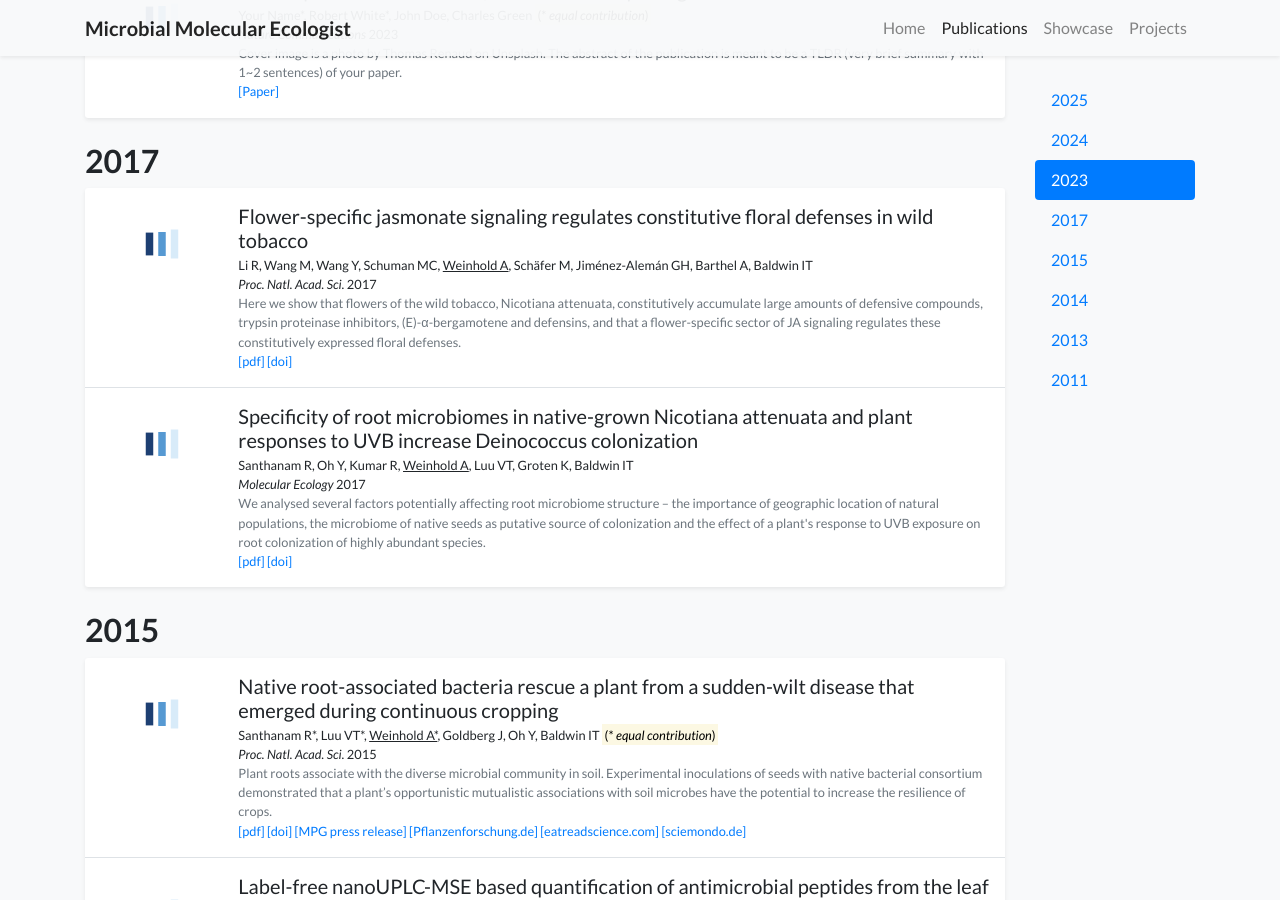
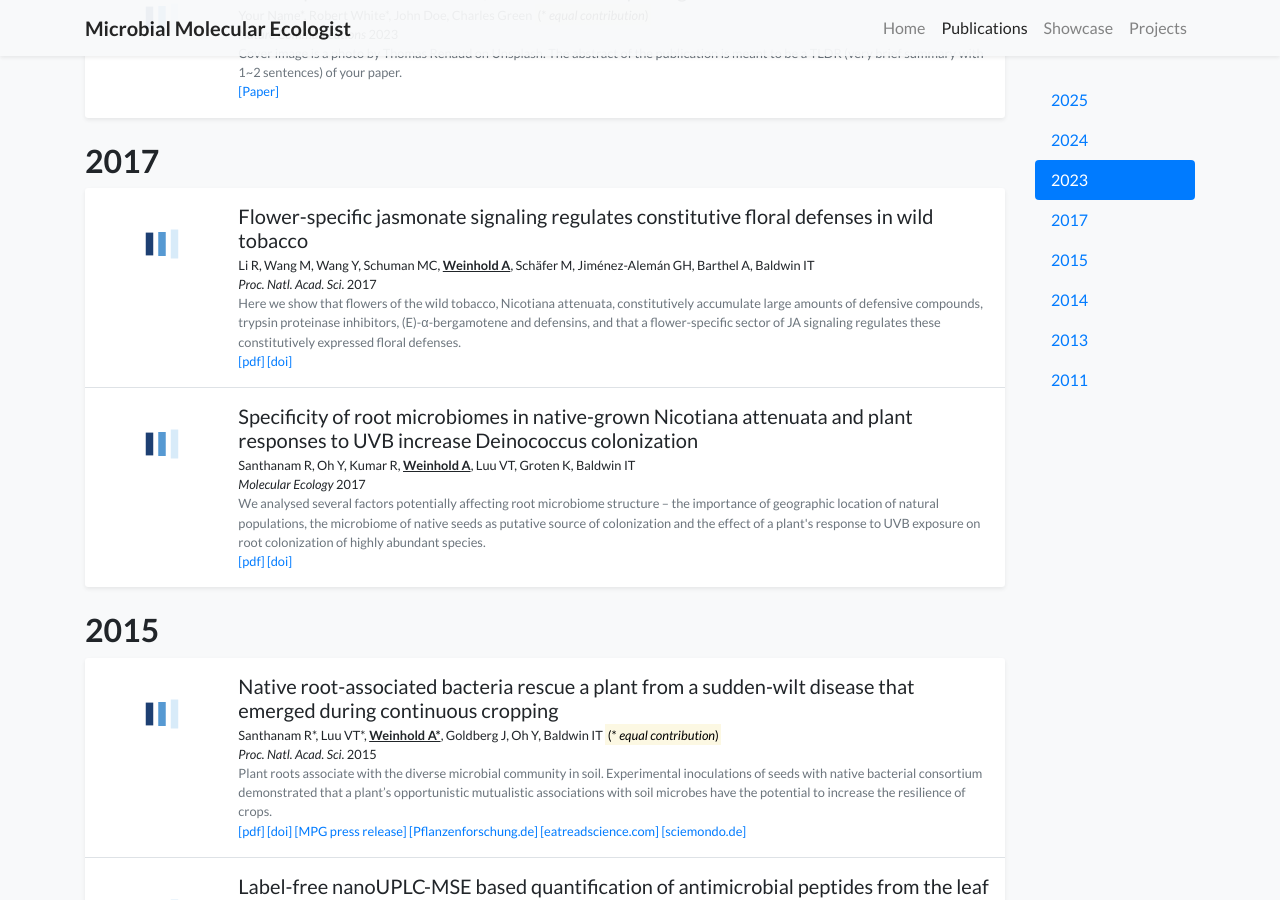
Before and after one commit to micromole/micromole.github.io, a Jekyll site: the page built from publications.html, in a window 1280 px wide and 900 px high, scrolled down 1268 px. Built offline with Jekyll 4.4.1, drawn with Linux system fonts in a browser that asks for light colours; nearby versions of some CDN libraries; comment, search, counter and statistics services are not loaded; a style sheet for code colours, icons or effects is not loaded.

Commit message:
Update author_list.html

```diff
--- a/_includes/widgets/author_list.html
+++ b/_includes/widgets/author_list.html
@@ -26,7 +26,7 @@
     {%- endif -%}
 
     {%- if info['bold'] == true -%}
-        {%- assign display_name = name | append: mark | prepend: "<u>" | append: "</u>" -%}
+        {%- assign display_name = name | append: mark | prepend: "<strong><u>" | append: "</u></strong>" -%}
     {%- else -%}
         {%- assign display_name = name | append: mark -%}
     {%- endif -%}
```
